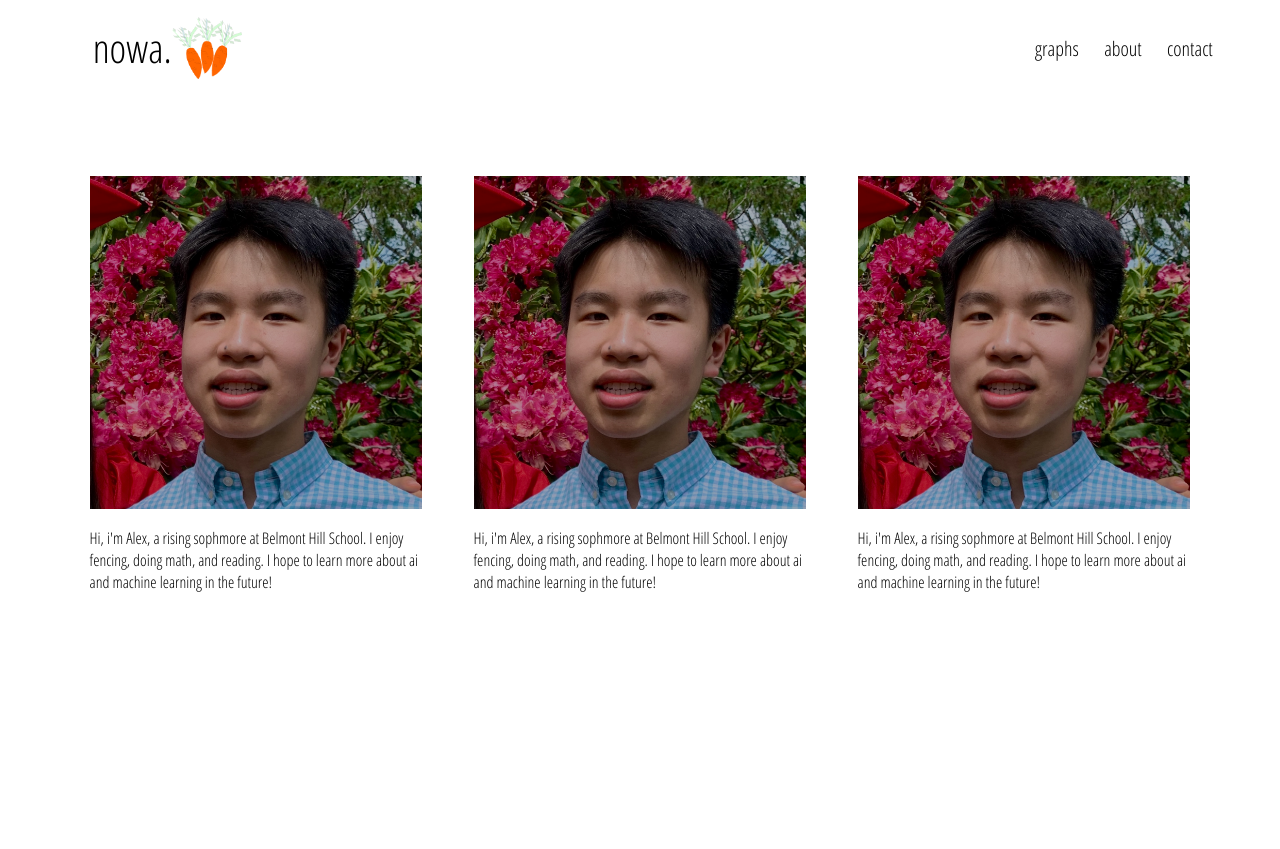
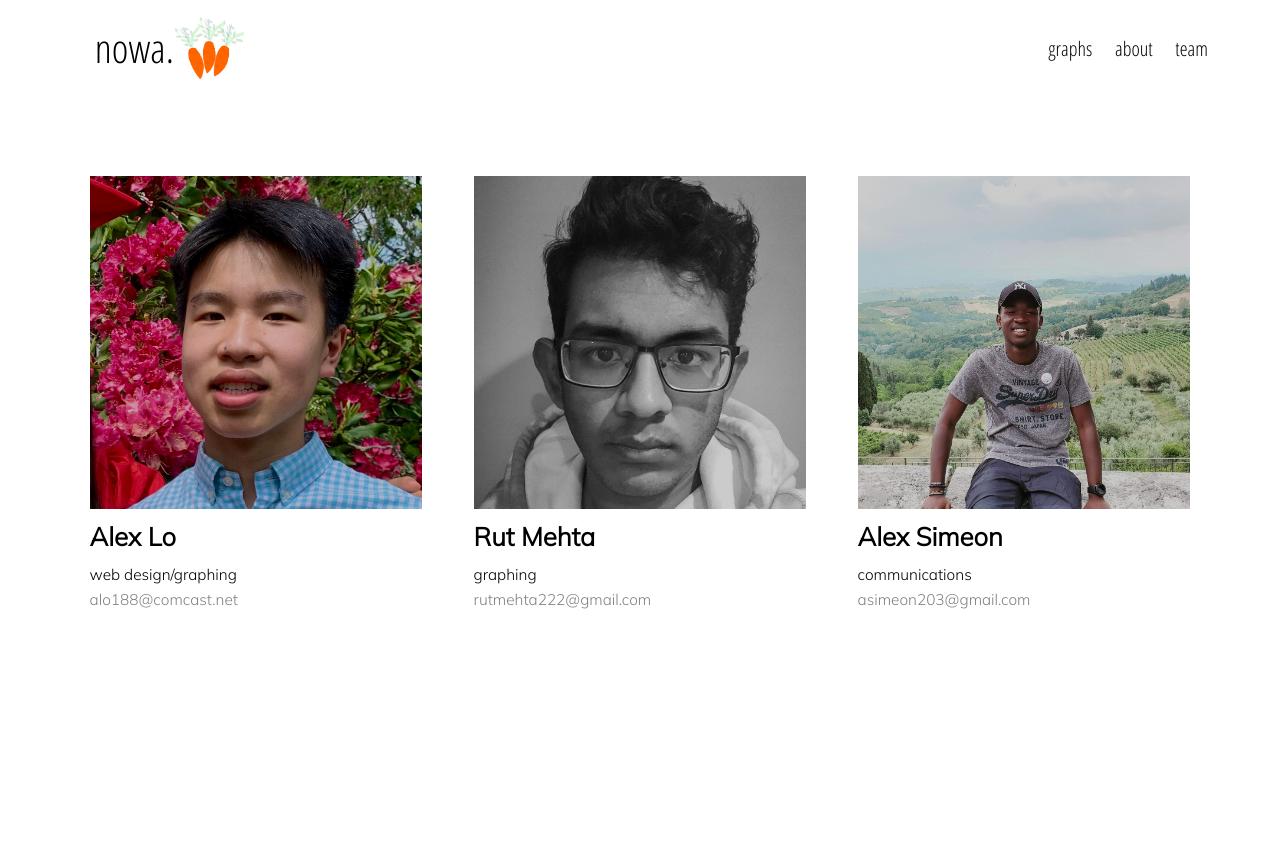
Before and after one commit to coder123al/nowaste-project, a Flask app: page /contact.html in a window 1280 px wide; the page is wider, and only the part inside the window is pictured. Shown: the top 849 px of that part. Run offline with Flask 3, Linux system fonts and the light colour scheme; parts of the project's set-up code (start-up, migrations or seed data) failed here and were passed over; some libraries are stand-ins or nearby versions.

Commit message:
fixed website

```diff
--- a/static/css/base.css
+++ b/static/css/base.css
@@ -72,6 +72,67 @@
     width: 100%;
     z-index: 1;
   }
+.burger{
+    display:none;
+    margin-top:10px;
+    cursor:pointer;
+}
+
+.burger div{
+    width:25px;
+    height:2px;
+    margin:5px;
+    background-color:black;
+    transition: all 0.3s ease;
+}
+
+.one{
+    margin-right:20%;
+}
+
+@media screen and (max-width:768px){
+
+    body{
+        overflow-x: hidden;
+    }
+    .nav-links{
+        position:absolute;
+        right:0;
+        height:100vh;
+        background-color: white;
+        top:12vh;
+        display:flex;
+        flex-direction:column;
+        z-index: 1;
+        width:50vw;
+        justify-content: space-around;
+        align-items: center;
+        transform:translateX(100%);
+        transition:ease-in .5s;
+    }
+
+    .one{
+        margin-right:0;
+    }
+
+    .burger{
+        display:block;
+    }
+}
+.nav-active{
+    transform:translateX(0%);
+}
+
+.toggle .line1{
+    transform: translate(-2px,4px)rotate(-45deg);
+}
+.toggle .line2{
+    opacity:0;
+}
+.toggle .line3{
+    transform: translate(-2px,-9.5px)rotate(45deg);
+}
+
 
   footer{
     background-color: #363333;
--- a/static/css/contact.css
+++ b/static/css/contact.css
@@ -31,7 +31,7 @@
 
 .one-img{
     width:26vw;
-    -webkit-filter: brightness(70%);
+    -webkit-filter: brightness(80%);
     -webkit-transition: all 1s ease;
     -moz-transition: all 1s ease;
     -o-transition: all 1s ease;
@@ -49,5 +49,21 @@
 }
 
 .one-text{
+    font-size:1.2vw;
     margin-top:1vw;
+    font-family: 'Mulish', sans-serif;
 }
+
+.one-title{
+    margin-top:.5vw;
+    font-weight:bold;
+    font-size:2vw;
+    font-family: 'Mulish', sans-serif;
+}
+
+.one-email{
+    font-family: 'Mulish', sans-serif;
+    margin-top:.5vw;
+    color:grey;
+    font-size:1.2vw;
+}
--- a/static/js/base.js
+++ b/static/js/base.js
@@ -12,6 +12,19 @@
   }
 }
 
+//nav-responsive
+const navSlide = () => {
+  const burger = document.querySelector(".burger");
+  const nav = document.querySelector(".nav-links");
+  burger.addEventListener('click',()=>{
+      nav.classList.toggle('nav-active');
+      burger.classList.toggle('toggle');
+      nav.classList.toggle('toggle');
+  });
+}
+
+navSlide();
+
 //back to top
 var btt=document.getElementById("footer-text"),
     body=document.body,
--- a/templates/base.html
+++ b/templates/base.html
@@ -20,11 +20,15 @@
             </div>
             <div class="nav-spacer"></div>
             <ul class="nav-links">
-                <li style="margin-right: 20%;"><a href="/">graphs</a></li>
-                <li style="margin-right: 20%;"><a href="about.html">about</a></li>
-                <li><a href="contact.html">contact</a></li>
+                <li class="one"><a href="/">graphs</a></li>
+                <li class="one"><a href="about.html">about</a></li>
+                <li><a href="contact.html">team</a></li>
             </ul>
-
+            <div class="burger">
+                <div class="line1"></div>
+                <div class="line2"></div>
+                <div class="line3"></div>
+            </div>
         </nav>
     </div>
 
--- a/templates/contact.html
+++ b/templates/contact.html
@@ -7,22 +7,30 @@
 <div class="body-content">
     <div class="name-aligner">
         <div class="alexlo">
-            <a href="https://github.com/coder123al" target="_blank"><img class="one-img" src="static/pictures/Alexpic1.jpeg"></a>
+            <a href="https://github.com/coder123al" target="_blank"><img class="one-img" src="static/pictures/AlexLo.jpeg"></a>
+            <div class="one-title">Alex Lo</div>
+
             <div class="one-text">
-                Hi, i'm Alex, a rising sophmore at Belmont Hill School. I enjoy fencing, doing math, and reading. I hope to learn more about ai and machine learning in the future!
+                web design/graphing
             </div>
+
+            <div class="one-email">alo188@comcast.net</div>
         </div>
         <div class="rutmehta">
-            <a href="https://github.com/coder123al" target="_blank"><img class="one-img" src="static/pictures/Alexpic1.jpeg"></a>
+            <a href="https://github.com/coder123al" target="_blank"><img class="one-img" src="static/pictures/RutMehta.jpg"></a>
+            <div class="one-title">Rut Mehta</div>
             <div class="one-text">
-                Hi, i'm Alex, a rising sophmore at Belmont Hill School. I enjoy fencing, doing math, and reading. I hope to learn more about ai and machine learning in the future!
+                graphing
             </div>
+            <div class="one-email">rutmehta222@gmail.com</div>
         </div>
         <div class="alexsimeon">
-            <a href="https://github.com/coder123al" target="_blank"><img class="one-img" src="static/pictures/Alexpic1.jpeg"></a>
+            <a href="https://github.com/coder123al" target="_blank"><img class="one-img" src="static/pictures/AlexSimeon.jpg"></a>
+            <div class="one-title">Alex Simeon</div>
             <div class="one-text">
-                Hi, i'm Alex, a rising sophmore at Belmont Hill School. I enjoy fencing, doing math, and reading. I hope to learn more about ai and machine learning in the future!
+                communications
             </div>
+            <div class="one-email">asimeon203@gmail.com</div>
         </div>
     </div>
 </div>
@@ -31,3 +39,7 @@
 {% block js_links%}
 <script src="static/js/contact.js"></script>
 {% endblock %}
+
+Hi, i'm Alex, a rising sophmore at Belmont Hill School. I enjoy fencing, doing math, and reading. I hope to learn more about ai and machine learning in the future!
+
+Hi, my name is Alex Simeon and I am a rising senior at Hunterdon Central Regional High School. I am interested in debate, business, technology, and doing anything I can to help other people
--- a/templates/index.html
+++ b/templates/index.html
@@ -9,6 +9,10 @@
         </div>
         <div id="first-container-image" class="first-image-container"><img src="static/pictures/dataPicture.svg" class="first-image"></div>
     </div>
+    <div class="graph-title">
+        <div class="text">Data</div>
+    </div>
+
     <div class="first-graph-container">
         <!--<img class = "placeholder" src="static/pictures/placeholder.png">-->
         <!--update the url below-->
```
Also changed, not shown: static/css/style.css (+16 -0 lines), static/js/script.js (+10 -0 lines), static/pictures/AlexLo.jpeg (renamed from static/pictures/Alexpic1.jpeg), static/pictures/AlexSimeon.jpg (added), static/pictures/RutMehta.jpg (added), static/pictures/gradient.jpg (added).
